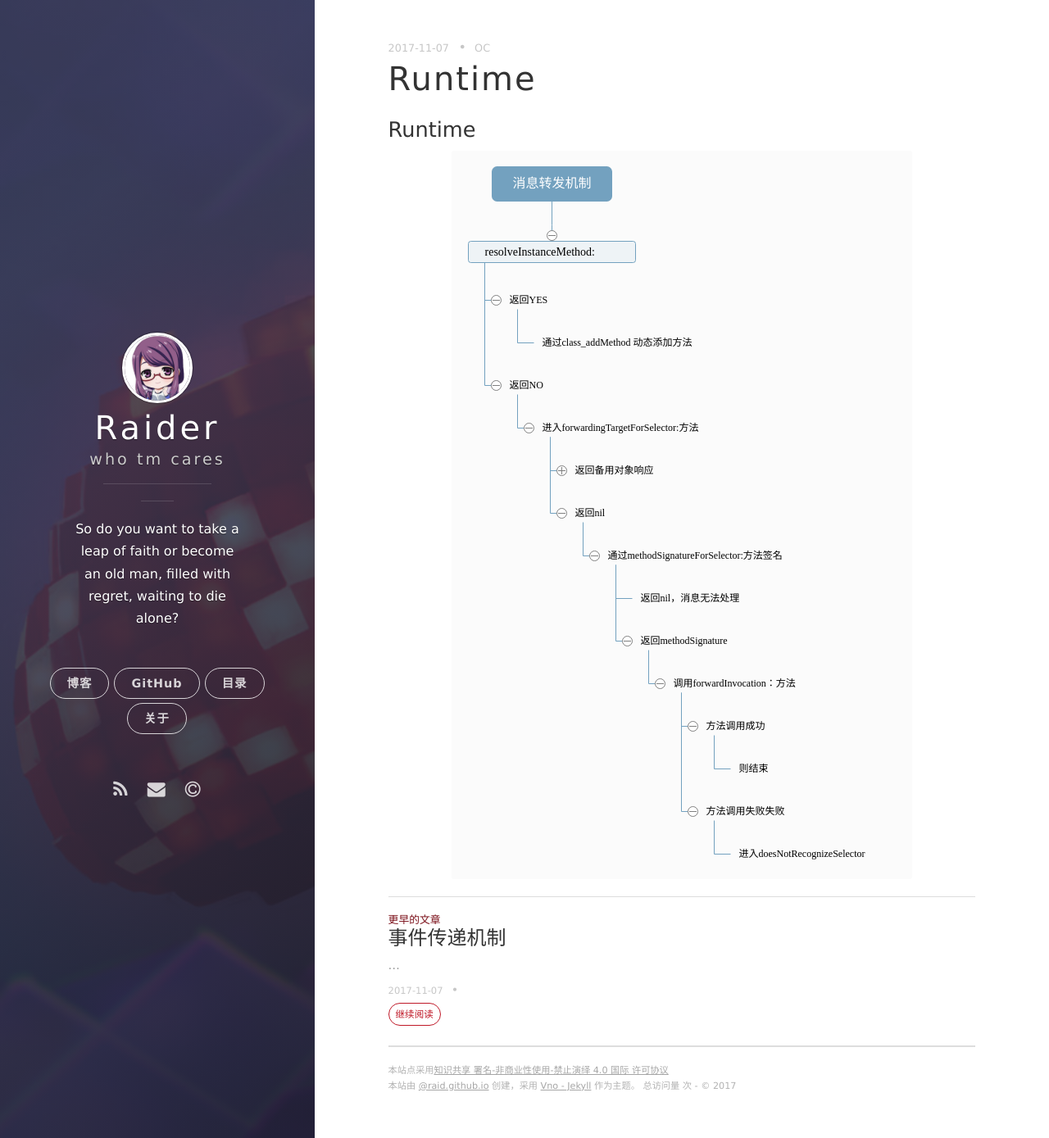
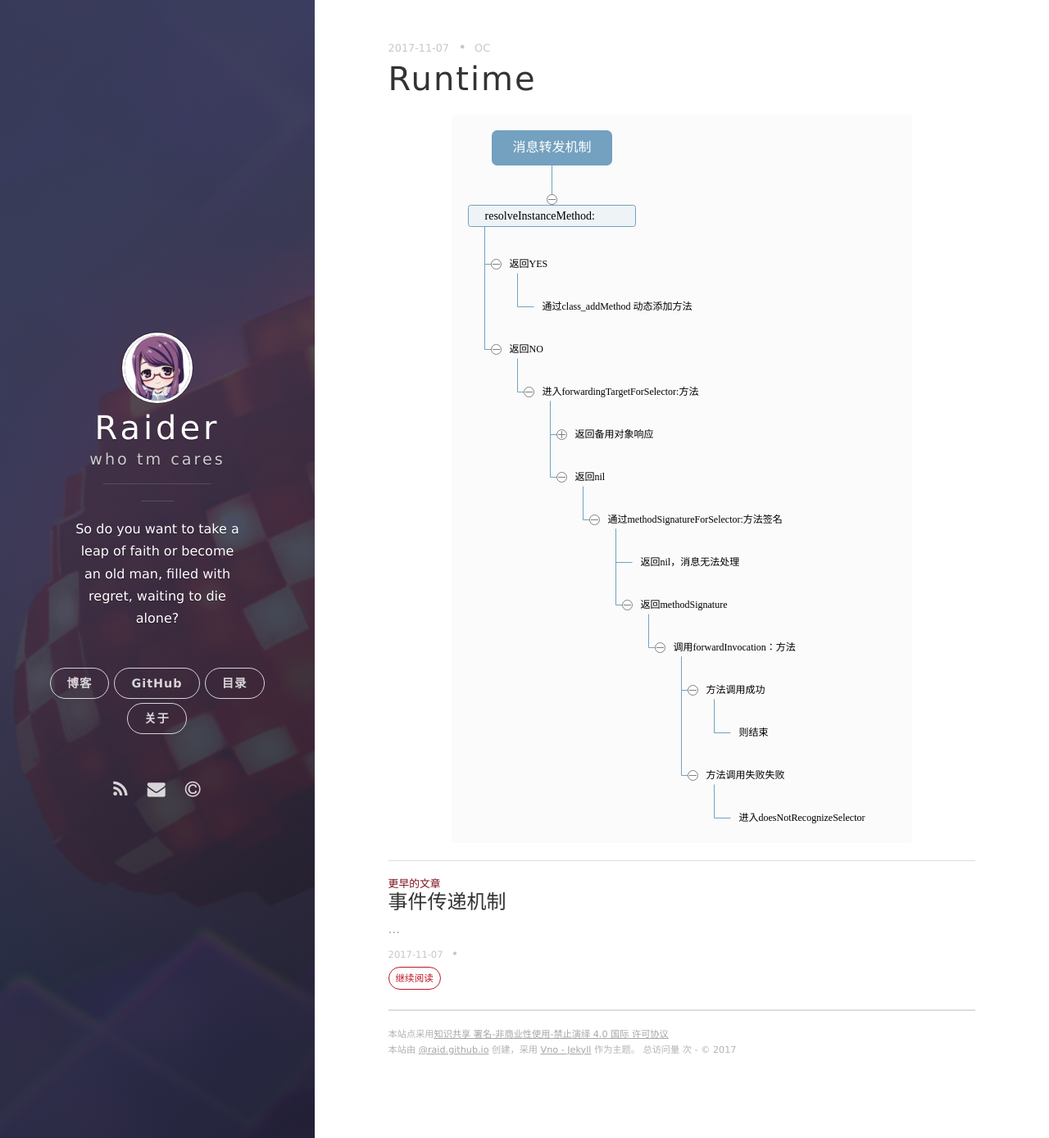
Before and after one commit to ioRaid/ioRaid.github.io, a Jekyll site: the page built from _posts/2017-11-07-runtime.md, in a window 1280 px wide and 1389 px high. Shown: the whole window at 82% size. Built offline with Jekyll 4.4.1, drawn with Linux system fonts in a browser that asks for light colours; nearby versions of some CDN libraries; comment, search, counter and statistics services are not loaded.

Commit message:
Update 2017-11-07-runtime.md

```diff
--- a/_posts/2017-11-07-runtime.md
+++ b/_posts/2017-11-07-runtime.md
@@ -6,8 +6,4 @@ tags: [OC]
 description: Runtime
 ---
 
-
-
-
-<h3>Runtime</h3>
 <img src="{{ site.BASE_PATH }}/assets/post/runtime.svg" />
```
